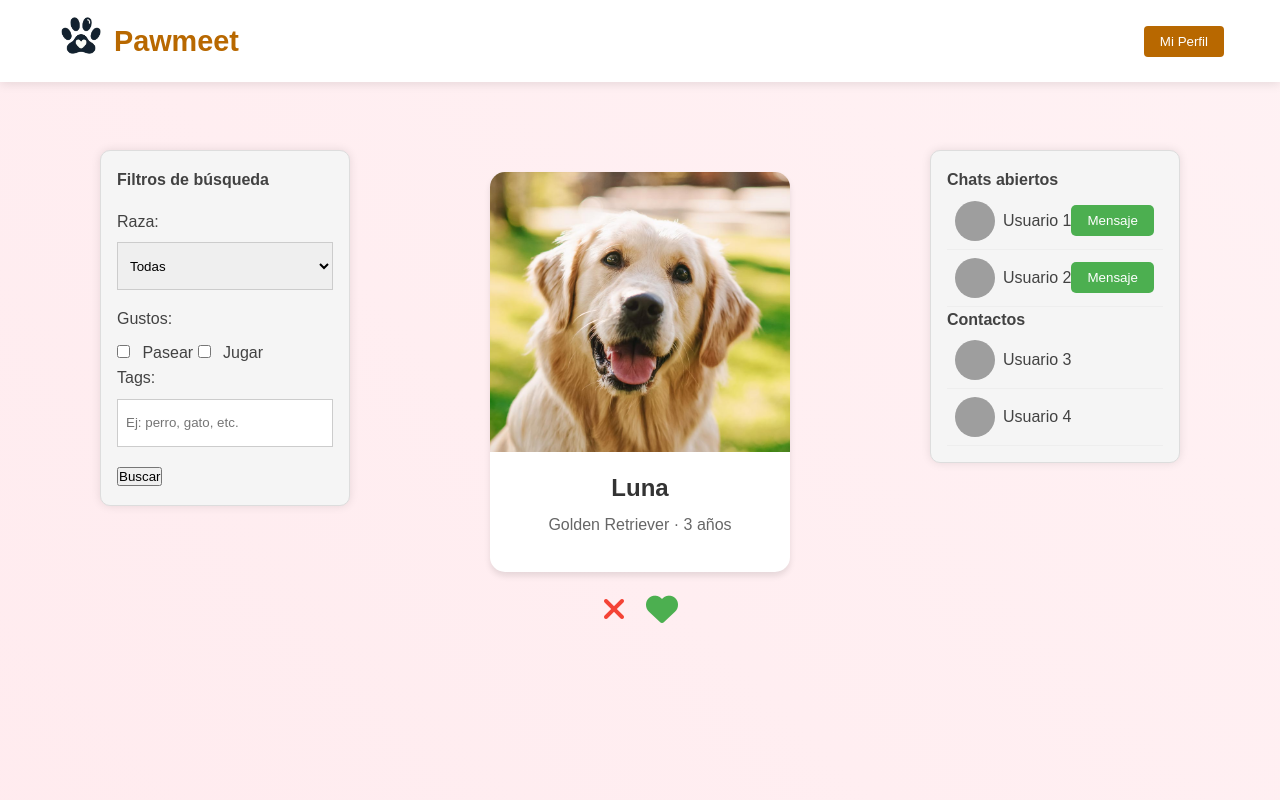
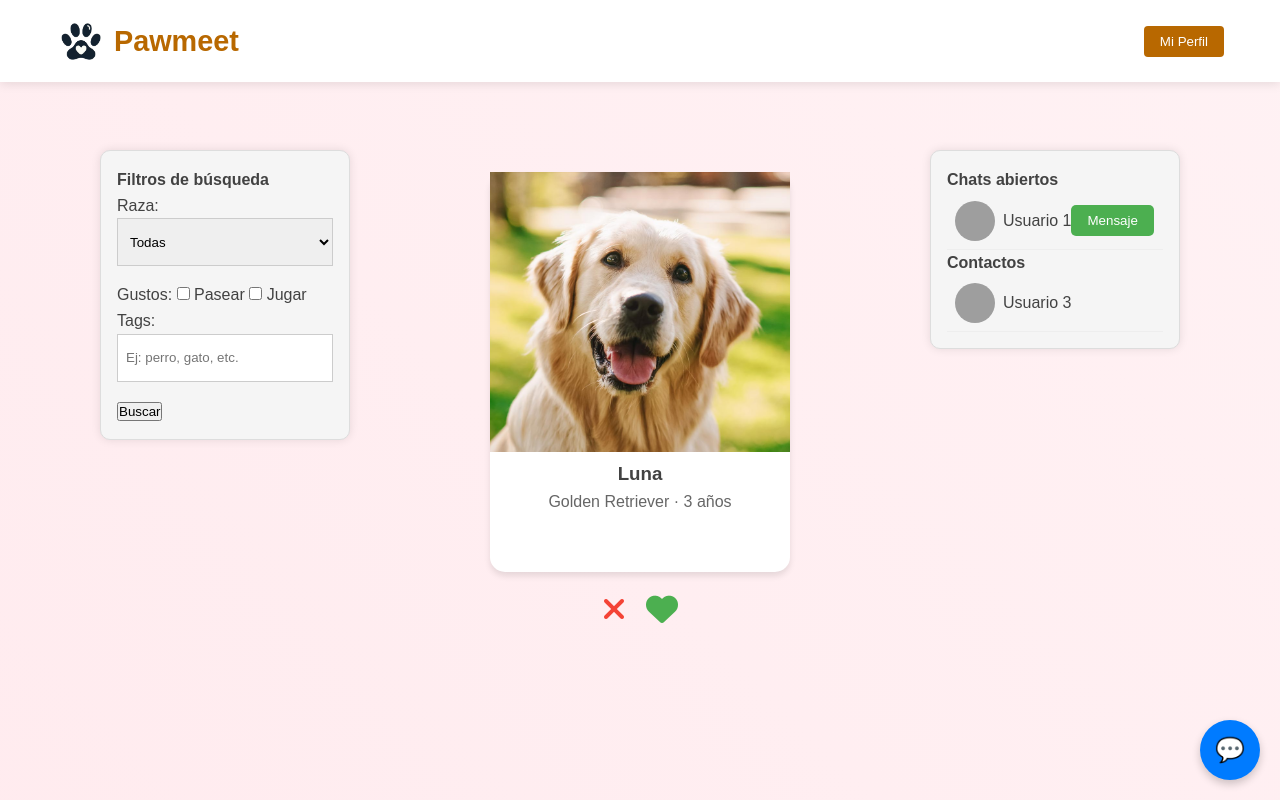
Before and after one commit to pauca881/pawmeet, a Django app: page /conectar/ in a window 1280 px wide. Run offline with Django 5.2, Linux system fonts and the light colour scheme; a user stored in the database is signed in; grey boxes are pictures that could not be loaded.

Commit message:
Update chatbot
Chatbot movido a Conectar
CSS Chatbot actualizado
Chatbot a pasado a ser una ventana y no a ser otra pagina
Código CSS de conectar optimizado

```diff
--- a/home/static/home/conectar.css
+++ b/home/static/home/conectar.css
@@ -7,7 +7,6 @@
     --white: #ffffff;
 }
 
-/* Estilos generales */
 * {
     margin: 0;
     padding: 0;
@@ -18,18 +17,16 @@
 body {
     line-height: 1.6;
     color: var(--text-color);
-    background: linear-gradient(45deg, rgba(254, 63, 97, 0.1), rgba(255, 123, 145, 0.1)); /* Fondo rosado */
-    overflow-x: hidden; /* Oculta el scroll horizontal */
+    background: linear-gradient(45deg, rgba(254, 63, 97, 0.1), rgba(255, 123, 145, 0.1));
+    overflow-x: hidden;
 }
 
-/* Header */
 nav {
     background: var(--white);
     box-shadow: 0 2px 10px rgba(0, 0, 0, 0.1);
     position: fixed;
     width: 100%;
     z-index: 1000;
-    overflow-x: hidden;
 }
 
 .nav-container {
@@ -39,10 +36,8 @@ nav {
     display: flex;
     justify-content: space-between;
     align-items: center;
-    overflow: hidden;
 }
 
-/* Botones del header */
 .nav-container button {
     background: var(--primary-color);
     color: var(--white);
@@ -50,13 +45,12 @@ nav {
     padding: 0.5rem 1rem;
     border-radius: 0.25rem;
     cursor: pointer;
-    transition: all 0.3s ease;
+    transition: background 0.3s ease;
 }
 .nav-container button:hover {
     background: var(--secondary-color);
 }
 
-/* Logo */
 .logo {
     display: flex;
     align-items: center;
@@ -67,16 +61,11 @@ nav {
 }
 
 .logo-img {
-    background-image: url('Pawmeet.png');
-    background-size: contain;
-    background-repeat: no-repeat;
+    background: url('Pawmeet.png') no-repeat center/contain;
     width: 50px;
     height: 50px;
 }
 
-/* PARTE CENTRAL */
-
-/* Contenedor principal */
 .container {
     display: flex;
     justify-content: space-between;
@@ -84,38 +73,30 @@ nav {
     padding: 2rem;
     width: 100%;
     height: 100vh;
-    overflow-x: hidden; /* Oculta el scroll horizontal */
-    background: inherit;
     position: relative;
 }
 
-/* Carta de swipe */
 .swipe-container {
     position: absolute;
-    top: 50%; /* Cambiado para centrar desde el centro */
+    top: 50%;
     left: 50%;
     transform: translate(-50%, -50%);
-    height: calc(100vh - 2rem); /* Resta el padding para evitar el desbordamiento */
+    height: calc(100vh - 2rem);
     width: 100%;
-    max-width: 100vw; /* Evita desbordamiento horizontal */
+    max-width: 100vw;
     display: flex;
     justify-content: center;
     align-items: center;
     flex-direction: column;
-    overflow: hidden;
-    background: inherit;
     padding: 0 1rem;
-    box-sizing: border-box; /* Incluye padding dentro de la altura y anchura */
 }
 
 .pet-card {
     width: 300px;
     height: 400px;
     border-radius: 15px;
-    background: #fff;
+    background: var(--white);
     box-shadow: 0 4px 6px rgba(0, 0, 0, 0.1);
-    position: relative;
-    overflow: hidden;
     text-align: center;
 }
 .pet-card img {
@@ -123,32 +104,26 @@ nav {
     height: 70%;
     object-fit: cover;
 }
-.pet-info {
-    padding: 10px;
-    overflow: hidden;
-}
-.pet-info h3 {
+.pet-info h3, .pet-info p {
     margin: 0;
-    font-size: 1.5rem;
-    color: #333;
+    color: var(--text-color);
 }
 .pet-info p {
-    margin: 5px 0;
     font-size: 1rem;
     color: #666;
 }
+
 .actions {
     margin-top: 20px;
     display: flex;
     gap: 20px;
-    overflow: hidden;
 }
 .actions button {
     border: none;
-    background-color: transparent;
+    background: none;
     font-size: 2rem;
     cursor: pointer;
-    transition: transform 0.5s;
+    transition: transform 0.3s;
 }
 .actions button:hover {
     transform: scale(1.1);
@@ -160,30 +135,30 @@ nav {
     color: #f44336;
 }
 
-/* Filtros de búsqueda (izquierda) */
-.filters-sidebar {
+.filters-sidebar, .chats-sidebar {
     position: absolute;
     top: 150px;
-    left: 100px;
     width: 250px;
-    background-color: var(--light-gray);
+    background: var(--light-gray);
     padding: 1rem;
     border: 1px solid #ddd;
     border-radius: 10px;
     box-shadow: 0 0 10px rgba(0, 0, 0, 0.1);
 }
-.filters-sidebar h4 {
+.filters-sidebar {
+    left: 100px;
+}
+.chats-sidebar {
+    right: 100px;
+}
+.filters-sidebar h4, .chats-sidebar h4 {
     margin-top: 0;
 }
-.filters-sidebar form {
-    margin-top: 1rem;
-}
-.filters-sidebar label {
-    display: block;
+
+.filters-sidebar label, .filters-sidebar input[type="checkbox"] {
     margin-bottom: 0.5rem;
 }
-.filters-sidebar select,
-.filters-sidebar input[type="text"] {
+.filters-sidebar select, .filters-sidebar input[type="text"] {
     width: 100%;
     height: 3rem;
     margin-bottom: 1rem;
@@ -191,29 +166,9 @@ nav {
     border: 1px solid #ccc;
 }
 
-.filters-sidebar input[type="checkbox"] {
-    margin-right: 0.5rem;
-}
-
-/* Chats abiertos y contactos (derecha) */
-.chats-sidebar {
-    position: absolute;
-    top: 150px;
-    right: 100px;
-    width: 250px;
-    background-color: var(--light-gray);
-    padding: 1rem;
-    border: 1px solid #ddd;
-    border-radius: 10px;
-    box-shadow: 0 0 10px rgba(0, 0, 0, 0.1);
-}
-.chats-sidebar h4 {
-    margin-top: 0;
-}
 .chats-sidebar ul {
     list-style: none;
     padding: 0;
-    margin: 0;
 }
 .chats-sidebar li {
     display: flex;
@@ -228,13 +183,78 @@ nav {
     margin-right: 0.5rem;
 }
 .chats-sidebar button {
-    background-color: #4caf50;
-    color: #fff;
+    background: #4caf50;
+    color: var(--white);
     border: none;
     padding: 0.5rem 1rem;
     border-radius: 5px;
     cursor: pointer;
+    transition: background 0.3s;
 }
 .chats-sidebar button:hover {
-    background-color: #3e8e41;
+    background: #3e8e41;
 }
+
+/* Chatbot */
+#open-chat-btn {
+    position: fixed;
+    bottom: 20px;
+    right: 20px;
+    background: #007bff;
+    color: var(--white);
+    border: none;
+    border-radius: 50%;
+    width: 60px;
+    height: 60px;
+    font-size: 24px;
+    box-shadow: 0 4px 8px rgba(0, 0, 0, 0.2);
+    z-index: 1000;
+    cursor: pointer;
+}
+
+#chat-modal, #modal-overlay {
+    display: none;
+    position: fixed;
+    z-index: 1001;
+}
+#chat-modal {
+    top: 50%;
+    left: 50%;
+    transform: translate(-50%, -50%);
+    width: 400px;
+    background: var(--white);
+    border-radius: 10px;
+    box-shadow: 0 4px 8px rgba(0, 0, 0, 0.3);
+}
+#modal-overlay {
+    top: 0;
+    left: 0;
+    width: 100%;
+    height: 100%;
+    background: rgba(0, 0, 0, 0.5);
+}
+
+#chat-log {
+    height: 400px;
+    overflow-y: scroll;
+    border: 1px solid #ddd;
+    border-radius: 8px;
+    padding: 10px;
+    background: var(--white);
+    margin-bottom: 10px;
+}
+
+#message-form input {
+    width: 100%;
+    padding: 10px;
+    margin-bottom: 10px;
+}
+#close-chat-btn {
+    position: absolute;
+    top: 10px;
+    right: 10px;
+    background: none;
+    border: none;
+    font-size: 18px;
+    cursor: pointer;
+}
--- a/home/templates/conectar.html
+++ b/home/templates/conectar.html
@@ -13,45 +13,34 @@
     <header>
         <nav>
             <div class="nav-container">
-
                 <a href="{% url 'home' %}" class="logo" style="text-decoration: none;">
                     <i class="logo-img"></i>
                     <span>Pawmeet</span>
                 </a>
-
                 <button class="btn-profile">Mi Perfil</button>
-
             </div>
         </nav>
     </header>
     <main>
         <div class="container">
-
             <!-- Filtros de búsqueda (izquierda) -->
             <div class="filters-sidebar">
                 <h4>Filtros de búsqueda</h4>
                 <form>
-
                     <label>Raza:</label>
                     <select name="raza">
                         <option value="">Todas</option>
                         <option value="Golden Retriever">Golden Retriever</option>
                         <option value="Poodle">Poodle</option>
                     </select>
-
                     <br>
-
                     <label>Gustos:</label>
                     <input type="checkbox" name="gustos[]" value="Pasear"> Pasear
                     <input type="checkbox" name="gustos[]" value="Jugar"> Jugar
-
                     <br>
-
                     <label>Tags:</label>
                     <input type="text" name="tags" placeholder="Ej: perro, gato, etc.">
-
                     <br>
-
                     <button type="submit">Buscar</button>
                 </form>
             </div>
@@ -84,12 +73,6 @@
                         <span>Usuario 1</span>
                         <button>Mensaje</button>
                     </li>
-                        <li>
-                            <img src="{% static 'home/example_user2.jpg' %}" alt="Usuario">
-                            <span>Usuario 2</span>
-                            <button>Mensaje</button>
-                        </li>
-
                 </ul>
                 <h4>Contactos</h4>
                 <ul>
@@ -97,15 +80,95 @@
                         <img src="{% static 'home/example_user3.jpg' %}" alt="Usuario">
                         <span>Usuario 3</span>
                     </li>
-                        <li>
-                            <img src="{% static 'home/example_user4.jpg' %}" alt="Usuario">
-                            <span>Usuario 4</span>
-                        </li>
-
                 </ul>
             </div>
-
         </div>
     </main>
+
+    <!-- Botón flotante para abrir el chatbot -->
+    <button id="open-chat-btn">💬</button>
+
+    <!-- Fondo opaco detrás del modal -->
+    <div id="modal-overlay"></div>
+
+    <!-- Modal del chatbot -->
+    <div id="chat-modal">
+        <button id="close-chat-btn">✖</button>
+        <div id="chat-container">
+            <h2 style="text-align: center;">Clifford, chat de Pawmeet</h2>
+            <div id="chat-log"></div>
+            <form id="message-form">
+                <input type="text" id="user-message" placeholder="Escribe un mensaje a Clifford" autocomplete="off" required>
+                <input type="submit" value="Enviar">
+            </form>
+        </div>
+    </div>
+
+    <script>
+        document.addEventListener('DOMContentLoaded', function () {
+            const openChatBtn = document.getElementById('open-chat-btn');
+            const chatModal = document.getElementById('chat-modal');
+            const modalOverlay = document.getElementById('modal-overlay');
+            const closeChatBtn = document.getElementById('close-chat-btn');
+
+            // Abrir modal
+            openChatBtn.addEventListener('click', function () {
+                chatModal.style.display = 'block';
+                modalOverlay.style.display = 'block';
+            });
+
+            // Cerrar modal
+            closeChatBtn.addEventListener('click', function () {
+                chatModal.style.display = 'none';
+                modalOverlay.style.display = 'none';
+            });
+
+            modalOverlay.addEventListener('click', function () {
+                chatModal.style.display = 'none';
+                modalOverlay.style.display = 'none';
+            });
+
+            // Chatbot funcionalidad
+            const chatLog = document.getElementById('chat-log');
+            const form = document.getElementById('message-form');
+            const userMessageInput = document.getElementById('user-message');
+
+            function appendMessage(message, sender) {
+                const messageElement = document.createElement('div');
+                messageElement.classList.add('message', sender);
+                const messageContent = document.createElement('p');
+                messageContent.textContent = message;
+                messageElement.appendChild(messageContent);
+                chatLog.appendChild(messageElement);
+                chatLog.scrollTop = chatLog.scrollHeight;
+            }
+
+            form.addEventListener('submit', function (event) {
+                event.preventDefault();
+                const userMessage = userMessageInput.value;
+                appendMessage(userMessage, 'user');
+                fetch('/chatbot/api/', {
+                    method: 'POST',
+                    headers: {
+                        'Content-Type': 'application/x-www-form-urlencoded',
+                        'X-CSRFToken': document.querySelector('[name=csrfmiddlewaretoken]').value
+                    },
+                    body: `message=${encodeURIComponent(userMessage)}`
+                })
+                .then(response => response.json())
+                .then(data => {
+                    const botResponse = data.response;
+                    appendMessage(botResponse, 'bot');
+                })
+                .catch(error => {
+                    console.error('Error:', error);
+                    appendMessage('Lo siento, ocurrió un error.', 'bot');
+                });
+                userMessageInput.value = '';
+            });
+        });
+    </script>
+
+    {% csrf_token %}
 </body>
 </html>
```
Also changed, not shown: chatbot/templates/chatbot.html (deleted, +0 -128 lines), home/templates/home.html (+0 -26 lines), db.sqlite3. Lines whose indentation alone changed are shown as unchanged.
